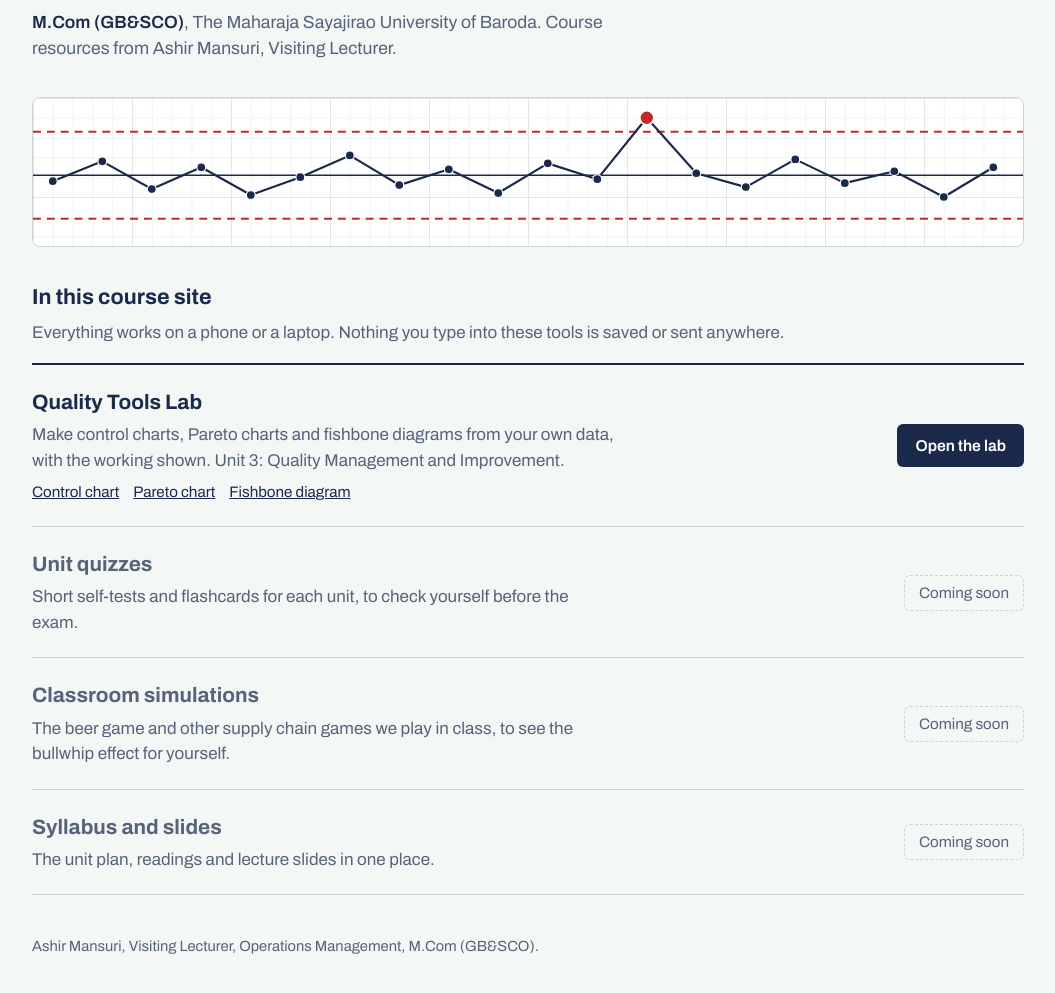
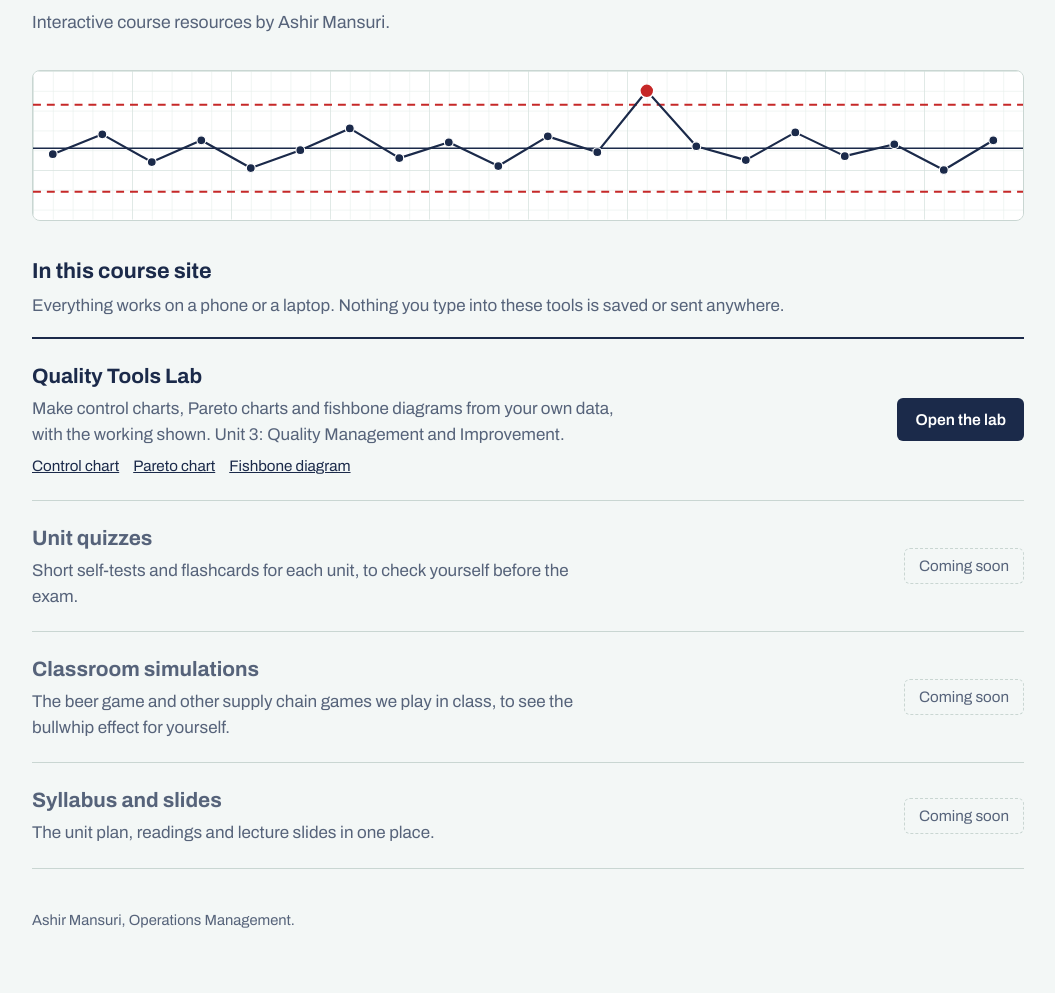
Before and after one commit to ashir-mansuri/ops-management-course, a plain HTML site: page index.html in a window 1280 px wide. Shown: the part 215-1208 px from the top of the page, without its empty margins (112-1167 px from the left). Drawn offline with Linux system fonts and the light colour scheme.

Commit message:
Add files via upload

```diff
--- a/index.html
+++ b/index.html
@@ -4,7 +4,7 @@
 <meta charset="utf-8">
 <meta name="viewport" content="width=device-width, initial-scale=1">
 <title>Operations Management | Course resources</title>
-<meta name="description" content="Course resources for Operations Management, M.Com (GB&SCO): interactive quality tools, quizzes, simulations and slides.">
+<meta name="description" content="Course resources for Operations Management: interactive quality tools, quizzes, simulations and slides.">
 <link rel="preconnect" href="https://fonts.googleapis.com">
 <link rel="preconnect" href="https://fonts.gstatic.com" crossorigin>
 <link href="https://fonts.googleapis.com/css2?family=Archivo:wdth,wght@62..125,400..800&display=swap" rel="stylesheet">
@@ -72,7 +72,7 @@
 <div class="wrap">
   <header>
     <h1>Operations Management</h1>
-    <p class="who"><strong>M.Com (GB&amp;SCO)</strong>, The Maharaja Sayajirao University of Baroda. Course resources from Ashir Mansuri, Visiting Lecturer.</p>
+    <p class="who">Interactive course resources by Ashir Mansuri.</p>
     <div class="strip" aria-hidden="true">
       <svg viewBox="0 0 1000 150" xmlns="http://www.w3.org/2000/svg">
         <defs>
@@ -136,7 +136,7 @@
   </main>
 
   <footer>
-    <p>Ashir Mansuri, Visiting Lecturer, Operations Management, M.Com (GB&amp;SCO).</p>
+    <p>Ashir Mansuri, Operations Management.</p>
   </footer>
 </div>
 </body>
```
Also changed, not shown: quality-tools.html (+1 -1 lines), 1 other file.
